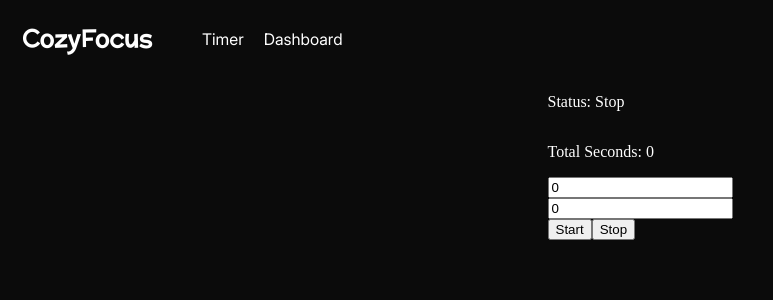
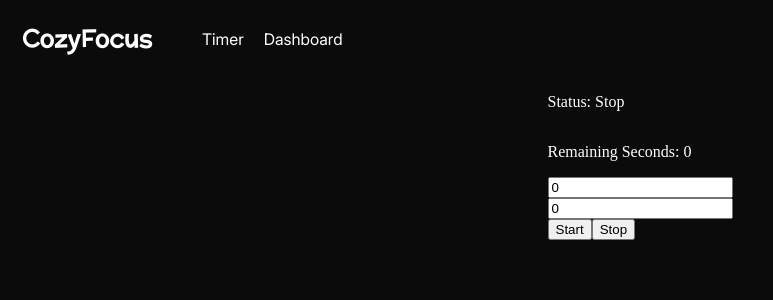
Before and after one commit to fxbxan/CozyFocus, a Vue app: page / in a window 1280 px wide. Shown: the top 300 px of the page, without its empty margins (0-773 px from the left). Built offline with nearby package versions, Linux system fonts and the light colour scheme; the HTML template or start-up script is replaced by a standard one.

Commit message:
improved logic

```diff
--- a/src/components/Timer/TimerInputDisplay.vue
+++ b/src/components/Timer/TimerInputDisplay.vue
@@ -1,9 +1,9 @@
 <template>
   <p>Status: {{ status }}</p>
-  <p>Total Seconds: {{ seconds }}</p>
+  <p>Remaining Seconds: {{ remainingSeconds }}</p>
 
-  <input type="number" v-model.number="displayMinutes" />
-  <input type="number" v-model.number="displaySeconds" />
+  <input type="number" :disabled="isInputDisabled" v-model.number="minutes" />
+  <input type="number" :disabled="isInputDisabled" v-model.number="seconds" />
 
   <TimerActions @onStart="start" @onStop="stop" />
 </template>
@@ -11,6 +11,10 @@
 <script setup lang="ts">
 import { useCountdown } from '@/composables/useCountdown/useCountdown'
 import TimerActions from './TimerActions.vue'
+import { ETimerStatus } from '@/composables/useCountdown/useCountdown.types'
+import { computed } from 'vue'
 
-const { start, stop, status, seconds, displayMinutes, displaySeconds } = useCountdown()
+const { start, stop, status, minutes, seconds, remainingSeconds } = useCountdown()
+
+const isInputDisabled = computed(() => status.value === ETimerStatus.RUNNING)
 </script>
--- a/src/composables/useCountdown/useCountdown.ts
+++ b/src/composables/useCountdown/useCountdown.ts
@@ -1,38 +1,16 @@
 import { computed, onUnmounted, ref } from 'vue'
 import { type ITimerContext, ETimerStatus } from './useCountdown.types'
-import { INTERVAL_MS } from './useCountdown.consts'
-import { MINUTE } from './useCountdown.consts'
+import { INTERVAL_MS, MINUTE } from './useCountdown.consts'
+
 //!TODO Interval is not recommended since it can cause time drift, need other implementation
 
 export function useCountdown(): ITimerContext {
-  const remaining = ref<number>(0)
+  const remainingSeconds = ref<number>(0)
   const status = ref<ETimerStatus>(ETimerStatus.STOP)
   const timerIntervalId = ref<ReturnType<typeof setInterval> | null>(null)
 
-  const seconds = computed({
-    get: () => remaining.value,
-    set: (value: number) => {
-      if (status.value === ETimerStatus.RUNNING) return
-      remaining.value = value
-    },
-  })
-
-  const displayMinutes = computed({
-    get: () => Math.floor(seconds.value / MINUTE),
-    set: (val) => {
-      seconds.value = Number(val) * MINUTE + (seconds.value % MINUTE)
-    },
-  })
-
-  const displaySeconds = computed({
-    get: () => seconds.value % MINUTE,
-    set: (val) => {
-      seconds.value = Math.floor(seconds.value / MINUTE) * MINUTE + Number(val)
-    },
-  })
-
   const tick = () => {
-    remaining.value -= 1
+    remainingSeconds.value -= 1
   }
 
   const clearTimer = () => {
@@ -43,14 +21,14 @@ export function useCountdown(): ITimerContext {
   }
 
   const start = () => {
-    if (status.value === ETimerStatus.RUNNING || remaining.value <= 0) return
+    if (status.value === ETimerStatus.RUNNING || remainingSeconds.value <= 0) return
 
     status.value = ETimerStatus.RUNNING
 
     timerIntervalId.value = setInterval(() => {
       tick()
 
-      if (remaining.value <= 0) stop()
+      if (remainingSeconds.value <= 0) stop()
     }, INTERVAL_MS)
   }
 
@@ -59,14 +37,28 @@ export function useCountdown(): ITimerContext {
     status.value = ETimerStatus.STOP
   }
 
+  const minutes = computed({
+    get: () => Math.floor(remainingSeconds.value / MINUTE),
+    set: (val) => {
+      remainingSeconds.value = val * MINUTE + (remainingSeconds.value % MINUTE)
+    },
+  })
+
+  const seconds = computed({
+    get: () => remainingSeconds.value % MINUTE,
+    set: (val) => {
+      remainingSeconds.value = Math.floor(remainingSeconds.value / MINUTE) * MINUTE + val
+    },
+  })
+
   onUnmounted(clearTimer)
 
   return {
     start,
     stop,
     status,
+    remainingSeconds,
+    minutes,
     seconds,
-    displayMinutes,
-    displaySeconds,
   }
 }
--- a/src/composables/useCountdown/useCountdown.types.ts
+++ b/src/composables/useCountdown/useCountdown.types.ts
@@ -2,11 +2,11 @@ import type { Ref, WritableComputedRef } from 'vue'
 
 export interface ITimerContext {
   readonly status: Ref<ETimerStatus>
-  seconds: WritableComputedRef<number>
+  readonly remainingSeconds: Ref<number>
   start: () => void
   stop: () => void
-  displayMinutes: WritableComputedRef<number>
-  displaySeconds: WritableComputedRef<number>
+  minutes: WritableComputedRef<number>
+  seconds: WritableComputedRef<number>
 }
 
 export enum ETimerStatus {
```
